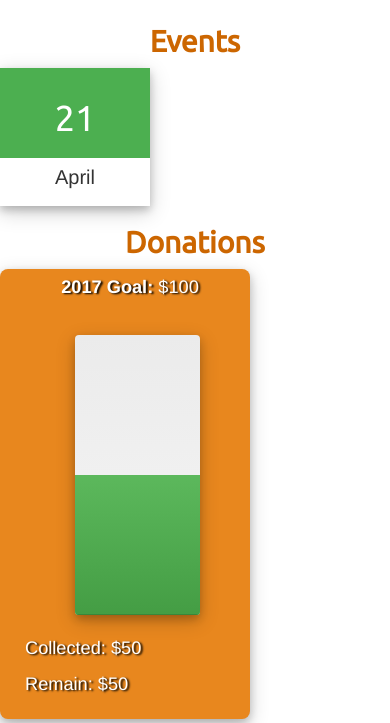
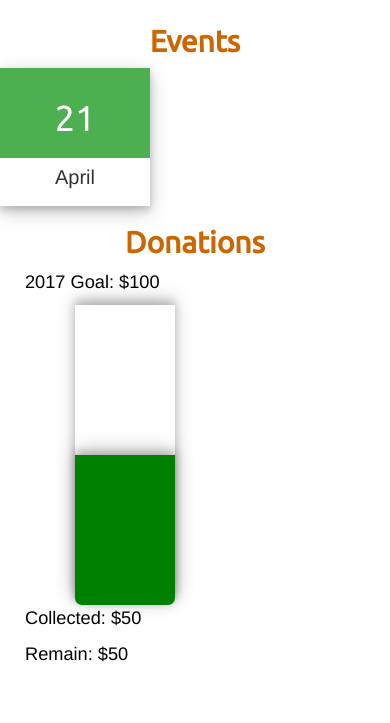
Before and after one commit to NiDMAZ/website, a Django app: page /display/ in a window 390 px wide. Shown: the part 863-1586 px from the top of the page. After the commit the page ends 1525 px from the top, so only its background shows below. Run offline with Django 3.2, Linux system fonts and the light colour scheme; data that the repository does not hold is empty; some libraries are stand-ins or nearby versions; grey boxes are pictures that could not be loaded.

Commit message:
Simplier donation bar

```diff
--- a/display/static/css/display.css
+++ b/display/static/css/display.css
@@ -1,5 +1,5 @@
 body {
-    overflow: hidden;
+   /* overflow: hidden; /* hides scroll bar */
 }
 
 .top {
@@ -152,7 +152,7 @@ h1, h2, h3, h4 {
     width: 250px;
     height: 450px;
     border-radius: 8px;
-    background-color: #E8871E   ;
+   /* background-color: #E8871E   ; */
     /* opacity: 0.9; */
 }
 
@@ -162,30 +162,51 @@ h1, h2, h3, h4 {
 }
 
 .donation-box p {
-    color: #FFF;
+    color: black;
     font-size: 1.3em;
-    text-shadow: 2px 1px 2px #000000;
+    /* text-shadow: 2px 1px 2px #000000; */
     padding-left: 10%;
 }
 
-.donation-bar-vertical {
-    width: 50%;
-    min-height: 280px; /* how long it will be */
-    display: flex;
-   align-items: flex-end;
-    margin-left: 30%;
-    float: left;
-    box-shadow: 0 4px 8px 0 rgba(0, 0, 0, 0.2), 0 6px 20px 0 rgba(0, 0, 0, 0.19);
+
+.body-content {
 }
 
-.donation-bar-vertical .progress-bar {
-    width: 100%;
-    height: 0;
-    -webkit-transition: height 0.6s ease;
-    -o-transition: height 0.6s ease;
-    transition: height 0.6s ease;
-    display: inline-block;
+.body-content-header {
+    text-align: center;
 }
+
+.g-cal {
+    float: center;
+}
+
+.body-content-header h3 {
+    color: #cc6600;
+    font-size: 30px;
+    font-weight: bold;
+    text-align: center;
+}
+
+/* GENERIC CLASSES TO BE APPLIED TO OBJECTS AND DIVS */
+
+.donate-bar {
+  background-color: white;
+  width: 100px;
+  height: 300px; /* how long the donation bar will be */
+  margin: 0 auto; /* Centers in div */
+    -webkit-transform:rotate(180deg);
+    -moz-transform:rotate(180deg);
+    -o-transform:rotate(180deg);
+    -ms-transform:rotate(180deg);
+    transform:rotate(180deg);
+}
+
+
+.donate-bar-progress {
+  background-color: green;
+  width: 100%;
+}
+
 
 .hover-effect {
     box-shadow: 0 5px 15px rgba(0, 0, 0, 0.3);
@@ -226,23 +247,11 @@ hover-effect::after {
     color: white;
 }
 
-.body-content {
-}
-.body-content-header {
-    text-align: center;
+.box_shadow {
+    box-shadow: 0 4px 8px 0 rgba(0, 0, 0, 0.2), 0 6px 20px 0 rgba(0, 0, 0, 0.19);
 }
 
-.g-cal {
-    float: center;
+.round-btm {
+    border-top-left-radius: .5em;
+    border-top-right-radius: .5em;
 }
-
-.body-content-header h3 {
-    color: #cc6600;
-    font-size: 30px;
-    font-weight: bold;
-    text-align: center;
-}
-
-.drop-shadow {
-    box-shadow: 0 4px 8px 0 rgba(0, 0, 0, 0.2), 0 6px 20px 0 rgba(0, 0, 0, 0.19);
-}
--- a/display/templates/display/homepage.html
+++ b/display/templates/display/homepage.html
@@ -1,7 +1,7 @@
 {% extends 'display/base.html' %}
 
 {% block message_bar %}
-<div id="message-bar" class="drop-shadow">
+<div id="message-bar" class="box_shadow">
     <div class="scroll-slow">
         <p>
             {{ messages|safe }}
@@ -12,12 +12,12 @@
 
 {% block site_content %}
 <div class="row">
-    <div class="col-md-7 body-content">
+    <div class="col-md-6 body-content">
             <div class="body-content-header"><h3>Iftar Calendar</h3></div>
             <iframe class="g-cal" src="https://calendar.google.com/calendar/embed?showTitle=0&amp;showNav=0&amp;showPrint=0&amp;showTabs=0&amp;showTz=0&amp;height=600&amp;wkst=1&amp;bgcolor=%23FFFFFF&amp;src=assiddiq.org_ie172jchjrg5qdmr7ol4oa7vrk%40group.calendar.google.com&amp;color=%23711616&amp;ctz=America%2FNew_York" style="border-width:0; float:center;" width="100%" height="600" frameborder="0" scrolling="no"></iframe>
         </div>
 
-    <div class="col-md-3 body-content">
+    <div class="col-md-4 body-content">
         <div class="body-content-header"><h3>Events</h3></div>
         <div id="cal-card">
             <div id="cal-card-day">
@@ -31,23 +31,15 @@
 
     <div class="col-md-2 body-content">
         <div class="body-content-header"><h3>Donations</h3></div>
-            <div class="donation-box drop-shadow">
-                <p id="head-text"><b>2017 Goal:</b> {{ goal_amount }}</p>
-                <div class="progress donation-bar-vertical">
-                    <div class="progress-bar progress-bar-success" role="progressbar" aria-valuenow="{{ goal_collected }}" aria-valuemin="0" aria-valuemax="{{ goal_amount }}" style="height: {{ goal_percent }}%;">
-                      <span class="sr-only">{{ goal_percent }}% Complete</span>
-                    </div>
-                    </div>
-                <p>Collected: {{ goal_collected }}</p>
-                <p>Remain: {{ goal_remain }}</p>
+        <div class="donation-box">
+            <p>2017 Goal: {{ goal_amount }}</p>
+            <div class="donate-bar box_shadow round-btm">
+                <div class="donate-bar-progress box_shadow round-btm" style="height:{{ goal_percent }}%"></div>
             </div>
+            <p>Collected: {{ goal_collected }}</p>
+            <p>Remain: {{ goal_remain }}</p>
+        </div>
+    </div>
     </div>
 </div>
-
-<div class="row">
-    <div class="col-md-1 body-content">
-        <iframe id="iframeurl" style="border: 0; width: 300px; height: 450px;" src="http://www.brackwho.com/tools/goal/engine.php?org=2017 Goal: {{ goal_amount }}&amp;number={{ goal_amount_num }}&amp;progress={{ goal_collected_num }}" frameborder="0" scrolling="no" width="320" height="240"></iframe>
-    </div>
-</div>
-
 {% endblock %}
```
Also changed, not shown: display/templates/display/test_page.html (+20 -18 lines).
